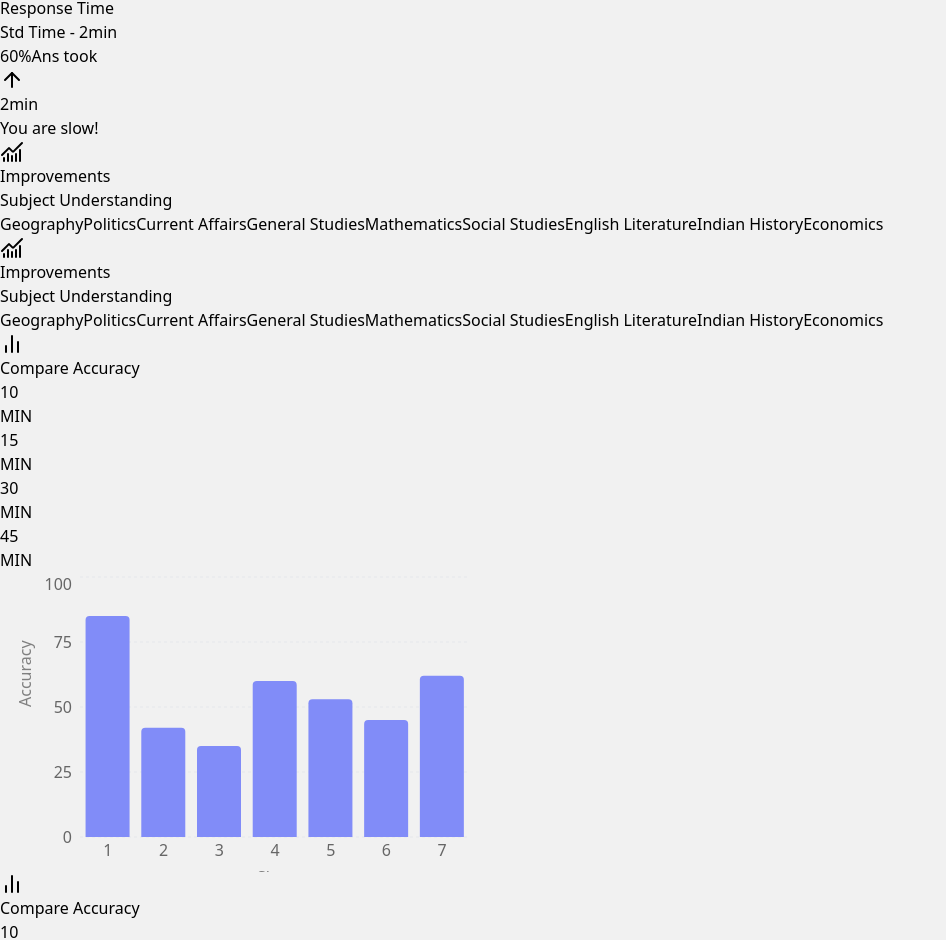
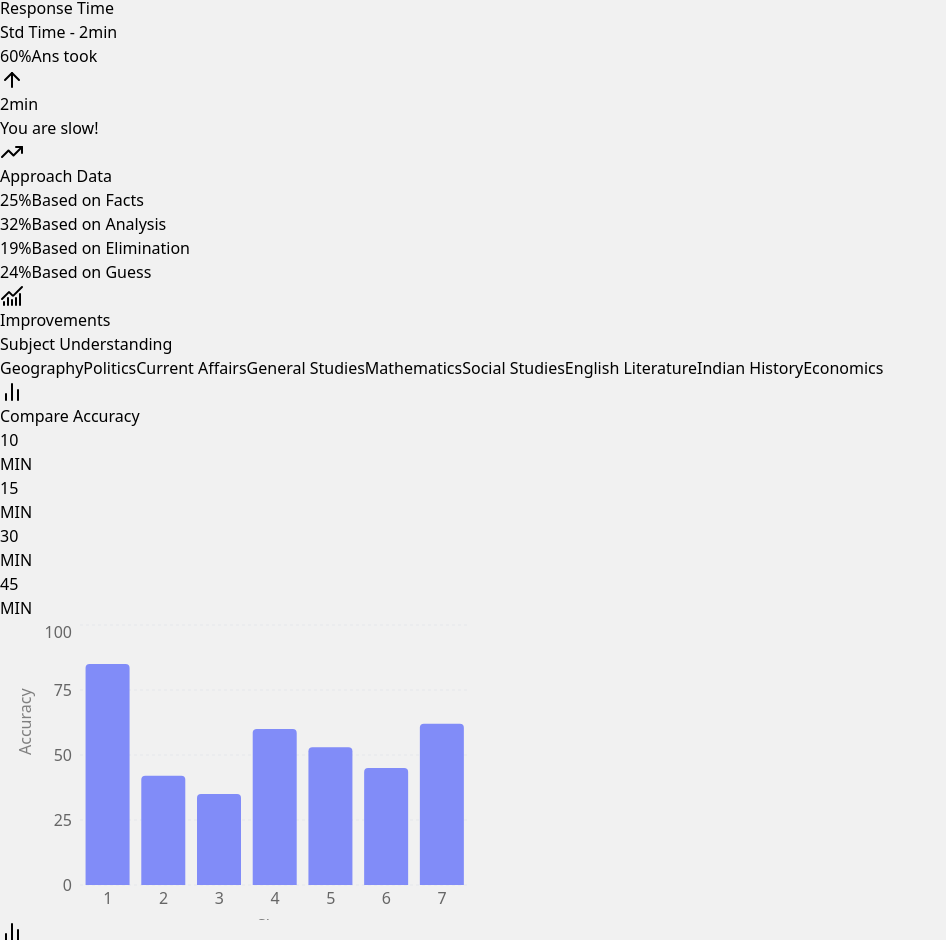
Before and after one commit to itsrajcode/assign-project, a React (Vite) app: page / in a window 1280 px wide. Shown: the part 6833-7773 px from the top of the page, without its empty margins (0-946 px from the left). Built offline with nearby package versions, Linux system fonts and the light colour scheme.

Commit message:
Feat component added

```diff
--- a/src/App.jsx
+++ b/src/App.jsx
@@ -5,6 +5,7 @@ import CompareAccuracy from "./components/CompareAccuracy";
 import SubjectImprovements from "./components/Improvements";
 import AccuracyComparisonChart from "./components/AccuracyComparisonChart";
 import ResponseTime from "./components/ResponseTime";
+import ApproachData from "./components/ApproachData";
 
 function App() {
   return (
@@ -30,7 +31,7 @@ function App() {
             <div className="grid grid-cols-1 sm:grid-cols-2 xl:grid-cols-4 gap-4">
               <SubjectImprovements />
               <ResponseTime />
-              <SubjectImprovements />
+              <ApproachData />
               <SubjectImprovements />
             </div>
 
--- /dev/null
+++ b/src/components/ApproachData.jsx
@@ -0,0 +1,43 @@
+import React from 'react';
+import { TrendingUp } from 'lucide-react';
+
+const ApproachData = ({
+  approaches = [
+    { label: 'Based on', percentage: 25, label1: 'Facts' },
+    { label: 'Based on', percentage: 32, label1: 'Analysis' },
+    { label: 'Based on', percentage: 19, label1: 'Elimination' },
+    { label: 'Based on', percentage: 24, label1: 'Guess' }
+  ]
+}) => {
+  return (
+    <div className="p-4 rounded-lg bg-white shadow-sm border border-gray-200">
+      {/* Header */}
+      <div className="flex items-center mb-1 gap-2">
+        <TrendingUp className="w-5 h-5 text-gray-400" />
+        <h2 className="text-lg text-gray-400 font-medium">Approach Data</h2>
+      </div>
+
+      {/* Approach List */}
+      <div className="flex flex-col gap-3">
+        {approaches.map((approach, index) => (
+          <div
+            key={index}
+            className="p-2 rounded-sm border border-indigo-100"
+          >
+            <div className="flex items-center gap-2">
+              <span className="text-xl font-semibold text-indigo-600">
+                {approach.percentage}%
+              </span>
+              <span className="text-gray-700 font-semibold">
+                {approach.label}
+                <span className='text-indigo-600'> {approach.label1}</span>
+              </span>
+            </div>
+          </div>
+        ))}
+      </div>
+    </div>
+  );
+};
+
+export default ApproachData;
```
